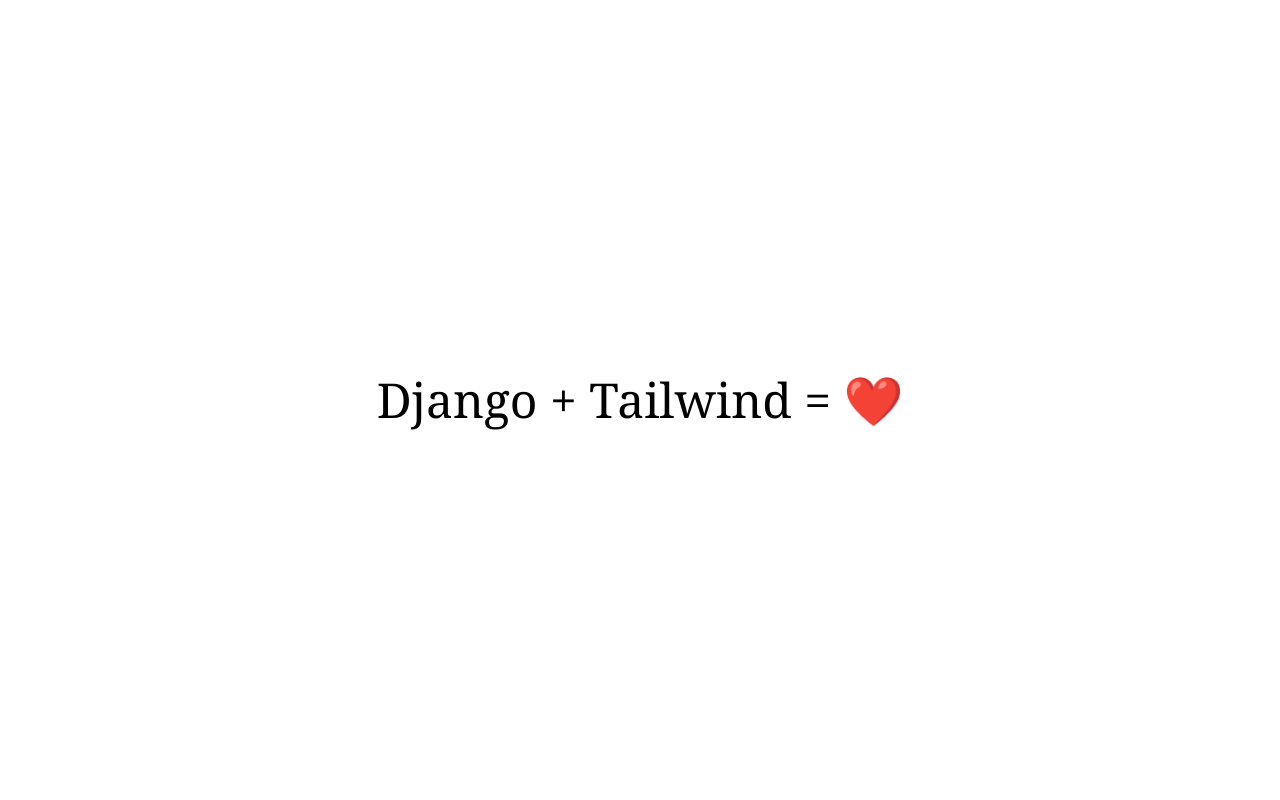
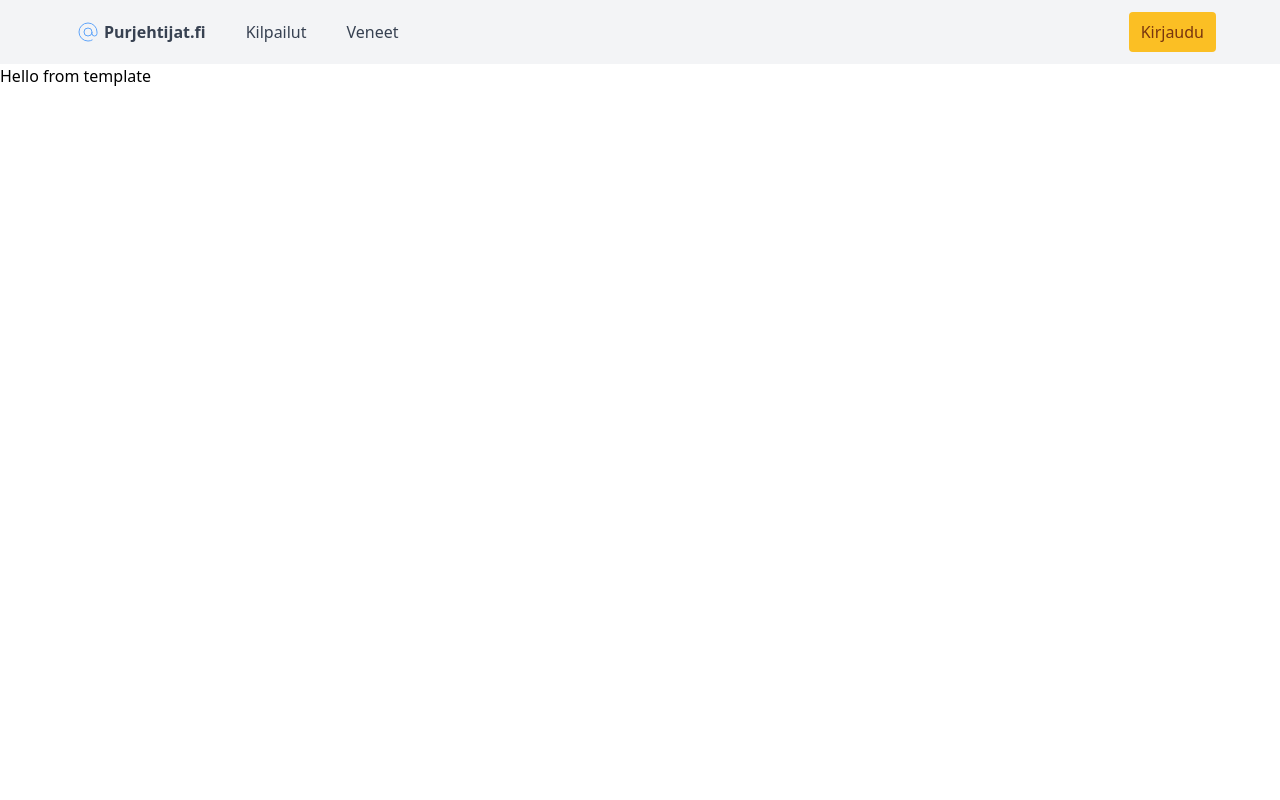
Before and after one commit to eluttine/pfipy, a Django app: page /regatta/hello in a window 1280 px wide. Run offline with Django 3.2, Linux system fonts and the light colour scheme; some libraries are stand-ins or nearby versions.

Commit message:
Header fix

```diff
--- /dev/null
+++ b/regatta/templates/header.html
@@ -0,0 +1,78 @@
+{% extends "base.html" %}
+
+{% block body %}
+
+<nav class="bg-gray-100 px-8">
+    <div class="max-w-6xl mx-auto">
+        <div class="flex justify-between">
+            <div class="flex space-x-4">
+                {# Logo #}
+                <div>
+                    <a href="/" class="flex items-center py-5 px-3 text-gray-700 hover:text-gray-900">
+                        <svg class="w-6 h-6 mr-1 text-blue-400" fill="none" stroke="currentColor"
+                            viewBox="0 0 24 24" xmlns="http://www.w3.org/2000/svg">
+                            <path strokeLinecap="round" strokeLinejoin="round" strokeWidth={2}
+                                d="M16 12a4 4 0 10-8 0 4 4 0 008 0zm0 0v1.5a2.5 2.5 0 005 0V12a9 9 0 10-9 9m4.5-1.206a8.959 8.959 0 01-4.5 1.207" />
+                        </svg>
+                        <span class="font-bold">Purjehtijat.fi</span>
+                    </a>
+                </div>
+
+                {# Primary nav #}
+                <div class="hidden md:flex items-center space-x-1">
+                    <a href="/kilpailut" class="py-5 px-3 text-gray-700 hover:text-gray-900">
+                        Kilpailut
+                    </a>
+                </div>
+                <div class="hidden md:flex items-center space-x-1">
+                    <a href="/veneet" class="py-5 px-3 text-gray-700 hover:text-gray-900">
+                        Veneet
+                    </a>
+                </div>
+
+            </div>
+
+            {# Secondary nav #}
+            <div class="hidden md:flex items-center space-x-1">
+                <a href="/kirjaudu" class="py-2 px-3 bg-yellow-400 hover:bg-yellow-500 text-yellow-900 hover:text-yellow-900 rounded transition duration-300">
+                Kirjaudu
+                </a>
+            </div>
+
+            {# Mobile button #}
+            <div class="md:hidden flex items-center">
+                <button class="mobile-menu-button"
+                    onClick="htmx.toggleClass(htmx.find('#mobile-menu'), 'hidden'); htmx.toggleClass(htmx.find('#mobile-menu'), 'md:hidden');">
+                <svg
+                    class="w-6 h-6"
+                    fill="none"
+                    stroke="currentColor"
+                    viewBox="0 0 24 24"
+                    xmlns="http://www.w3.org/2000/svg"
+                >
+                    <path
+                    strokeLinecap="round"
+                    strokeLinejoin="round"
+                    strokeWidth={2}
+                    d="M4 6h16M4 12h16M4 18h16"
+                    />
+                </svg>
+                </button>
+            </div>
+        </div>
+    </div>
+
+    {# Mobile menu #}
+    <div id="mobile-menu" class="hidden">
+        <a href="/kilpailut" class="block py-2 px-4 text-sm hover:bg-gray-200">
+            Kilpailut
+        </a>
+        <a href="/veneet" class="block py-2 px-4 text-sm hover:bg-gray-200">
+            Veneet
+        </a>
+    </div>
+</nav>
+
+{% block content %}{% endblock %}
+
+{% endblock %}
--- a/regatta/templates/hello.html
+++ b/regatta/templates/hello.html
@@ -1,3 +1,7 @@
-{% extends "base.html" %}
+{% extends "header.html" %}
 
-<h1>Hello from template</h1>
+{% block content %}
+<div className="py-32 text-center">
+    <h2 className="font-extrabold text-6xl">Hello from template</h2>
+</div>
+{% endblock %}
--- a/requirements.txt
+++ /dev/null
@@ -1,2 +0,0 @@
-Django==3.2.6
-django-tailwind==2.2.0
--- a/theme/static/css/dist/styles.css
+++ b/theme/static/css/dist/styles.css
@@ -747,40 +747,6 @@ select {
   outline: 1px auto -webkit-focus-ring-color;
 }
 
-.container {
-  width: 100%;
-}
-
-@media (min-width: 640px) {
-  .container {
-    max-width: 640px;
-  }
-}
-
-@media (min-width: 768px) {
-  .container {
-    max-width: 768px;
-  }
-}
-
-@media (min-width: 1024px) {
-  .container {
-    max-width: 1024px;
-  }
-}
-
-@media (min-width: 1280px) {
-  .container {
-    max-width: 1280px;
-  }
-}
-
-@media (min-width: 1536px) {
-  .container {
-    max-width: 1536px;
-  }
-}
-
 .static {
   position: static;
 }
@@ -790,35 +756,173 @@ select {
   margin-right: auto;
 }
 
+.mr-1 {
+  margin-right: 0.25rem;
+}
+
+.block {
+  display: block;
+}
+
 .flex {
   display: flex;
 }
 
-.h-screen {
-  height: 100vh;
+.hidden {
+  display: none;
+}
+
+.h-6 {
+  height: 1.5rem;
+}
+
+.w-6 {
+  width: 1.5rem;
+}
+
+.max-w-6xl {
+  max-width: 72rem;
 }
 
 .items-center {
   align-items: center;
 }
 
-.justify-center {
-  justify-content: center;
+.justify-between {
+  justify-content: space-between;
 }
 
-.font-serif {
-  font-family: ui-serif, Georgia, Cambria, "Times New Roman", Times, serif;
+.space-x-4 > :not([hidden]) ~ :not([hidden]) {
+  --tw-space-x-reverse: 0;
+  margin-right: calc(1rem * var(--tw-space-x-reverse));
+  margin-left: calc(1rem * calc(1 - var(--tw-space-x-reverse)));
 }
 
-.text-5xl {
-  font-size: 3rem;
+.space-x-1 > :not([hidden]) ~ :not([hidden]) {
+  --tw-space-x-reverse: 0;
+  margin-right: calc(0.25rem * var(--tw-space-x-reverse));
+  margin-left: calc(0.25rem * calc(1 - var(--tw-space-x-reverse)));
+}
+
+.rounded {
+  border-radius: 0.25rem;
+}
+
+.bg-gray-100 {
+  --tw-bg-opacity: 1;
+  background-color: rgba(243, 244, 246, var(--tw-bg-opacity));
+}
+
+.bg-yellow-400 {
+  --tw-bg-opacity: 1;
+  background-color: rgba(251, 191, 36, var(--tw-bg-opacity));
+}
+
+.px-8 {
+  padding-left: 2rem;
+  padding-right: 2rem;
+}
+
+.py-5 {
+  padding-top: 1.25rem;
+  padding-bottom: 1.25rem;
+}
+
+.px-3 {
+  padding-left: 0.75rem;
+  padding-right: 0.75rem;
+}
+
+.py-2 {
+  padding-top: 0.5rem;
+  padding-bottom: 0.5rem;
+}
+
+.px-4 {
+  padding-left: 1rem;
+  padding-right: 1rem;
+}
+
+.py-32 {
+  padding-top: 8rem;
+  padding-bottom: 8rem;
+}
+
+.text-center {
+  text-align: center;
+}
+
+.text-sm {
+  font-size: 0.875rem;
+  line-height: 1.25rem;
+}
+
+.text-6xl {
+  font-size: 3.75rem;
   line-height: 1;
 }
 
-.leading-normal {
-  line-height: 1.5;
+.font-bold {
+  font-weight: 700;
 }
 
-.tracking-normal {
-  letter-spacing: 0em;
+.font-extrabold {
+  font-weight: 800;
 }
+
+.text-gray-700 {
+  --tw-text-opacity: 1;
+  color: rgba(55, 65, 81, var(--tw-text-opacity));
+}
+
+.text-blue-400 {
+  --tw-text-opacity: 1;
+  color: rgba(96, 165, 250, var(--tw-text-opacity));
+}
+
+.text-yellow-900 {
+  --tw-text-opacity: 1;
+  color: rgba(120, 53, 15, var(--tw-text-opacity));
+}
+
+.transition {
+  transition-property: background-color, border-color, color, fill, stroke, opacity, box-shadow, transform, filter, -webkit-backdrop-filter;
+  transition-property: background-color, border-color, color, fill, stroke, opacity, box-shadow, transform, filter, backdrop-filter;
+  transition-property: background-color, border-color, color, fill, stroke, opacity, box-shadow, transform, filter, backdrop-filter, -webkit-backdrop-filter;
+  transition-timing-function: cubic-bezier(0.4, 0, 0.2, 1);
+  transition-duration: 150ms;
+}
+
+.duration-300 {
+  transition-duration: 300ms;
+}
+
+.hover\:bg-yellow-500:hover {
+  --tw-bg-opacity: 1;
+  background-color: rgba(245, 158, 11, var(--tw-bg-opacity));
+}
+
+.hover\:bg-gray-200:hover {
+  --tw-bg-opacity: 1;
+  background-color: rgba(229, 231, 235, var(--tw-bg-opacity));
+}
+
+.hover\:text-gray-900:hover {
+  --tw-text-opacity: 1;
+  color: rgba(17, 24, 39, var(--tw-text-opacity));
+}
+
+.hover\:text-yellow-900:hover {
+  --tw-text-opacity: 1;
+  color: rgba(120, 53, 15, var(--tw-text-opacity));
+}
+
+@media (min-width: 768px) {
+  .md\:flex {
+    display: flex;
+  }
+
+  .md\:hidden {
+    display: none;
+  }
+}
--- a/theme/templates/base.html
+++ b/theme/templates/base.html
@@ -1,19 +1,19 @@
 {% load static tailwind_tags %}
 <!DOCTYPE html>
 <html lang="en">
+
 <head>
-    <title>Purjehtijat.fi</title>
+	<title>Purjehtijat.fi - {% block title %}{% endblock %}</title>
 	<meta charset="UTF-8">
 	<meta name="viewport" content="width=device-width, initial-scale=1.0">
 	<meta http-equiv="X-UA-Compatible" content="ie=edge">
+	<script src="https://unpkg.com/htmx.org@1.5.0"></script>
 	{% tailwind_css %}
 </head>
 
-	<body class="bg-grey-lightest font-serif leading-normal tracking-normal">
-		<div class="container mx-auto">
-			<section class="flex items-center justify-center h-screen">
-				<h1 class="text-5xl">Django + Tailwind = ❤️</h1>
-			</section>
-		</div>
+<body>
+	{% block body %}
+	{% endblock %}
 </body>
+
 </html>
```
Also changed, not shown: 2 other files. Lines whose indentation alone changed are shown as unchanged.
